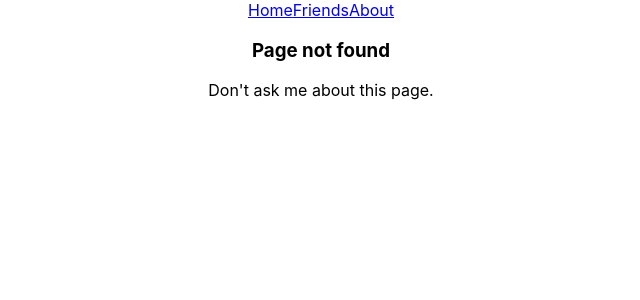
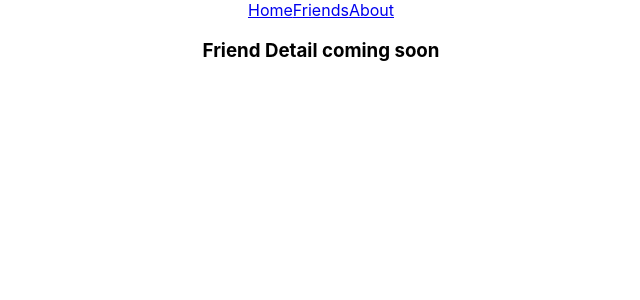
Before and after one commit to saifulislammunna/simple-react-router, a React (Create React App) app: page /friend/1 in a window 1280 px wide. Before the commit this address had no page. Shown: the top 300 px of the page, without its empty margins (319-959 px from the left). Built offline with nearby package versions, Linux system fonts and the light colour scheme.

Commit message:
dynamic-url-added

```diff
--- a/src/App.js
+++ b/src/App.js
@@ -6,6 +6,7 @@ import About from './components/About/About';
 import NotFound from './components/NotFound/NotFound';
 import { BrowserRouter as Router,Switch,Route } from 'react-router-dom';
 import Header from './components/Header/Header';
+import FrienDetail from './components/FriendDetail/FrienDetail';
 
 
 function App() {
@@ -26,6 +27,9 @@ function App() {
               <Friends></Friends>
 
             </Route>
+            <Route path="/friend/:friendId">
+              <FrienDetail></FrienDetail>
+            </Route>
             <Route path="/about">
               <About></About>
             </Route>
--- a/src/components/Friend/Friend.js
+++ b/src/components/Friend/Friend.js
@@ -1,20 +1,24 @@
 import React from 'react';
 import { Router } from 'react-router';
+import { Link } from 'react-router-dom';
 
 const Friend = (props) => {
-    const {name,phone,website,address} = props.friend;
+    const {id,name,phone,website,address} = props.friend;
     const friendStyle = {
         border: '3px solid goldenrod',
         padding: '10px',
         borderRadius: '10px'
-    }
+    };
+    const url = `/friend/${id}`;
     return (
         <div style={friendStyle}>
 
-            <h2>I am :{name} </h2>
+            <h2>I am :{name} {id}</h2>
             <h5>call me: {phone}</h5>
             <p>Visit me: {website}</p>
-            <p>I live in: {address.city}</p>
+            <p><small>I live in: {address.city}</small></p>
+            <Link to= {url }>Visit me</Link>
+
 
         </div>
     );
--- /dev/null
+++ b/src/components/FriendDetail/FrienDetail.js
@@ -0,0 +1,11 @@
+import React from 'react';
+
+const FrienDetail = () => {
+    return (
+        <div>
+            <h3>Friend Detail coming soon</h3>
+        </div>
+    );
+};
+
+export default FrienDetail;
```
